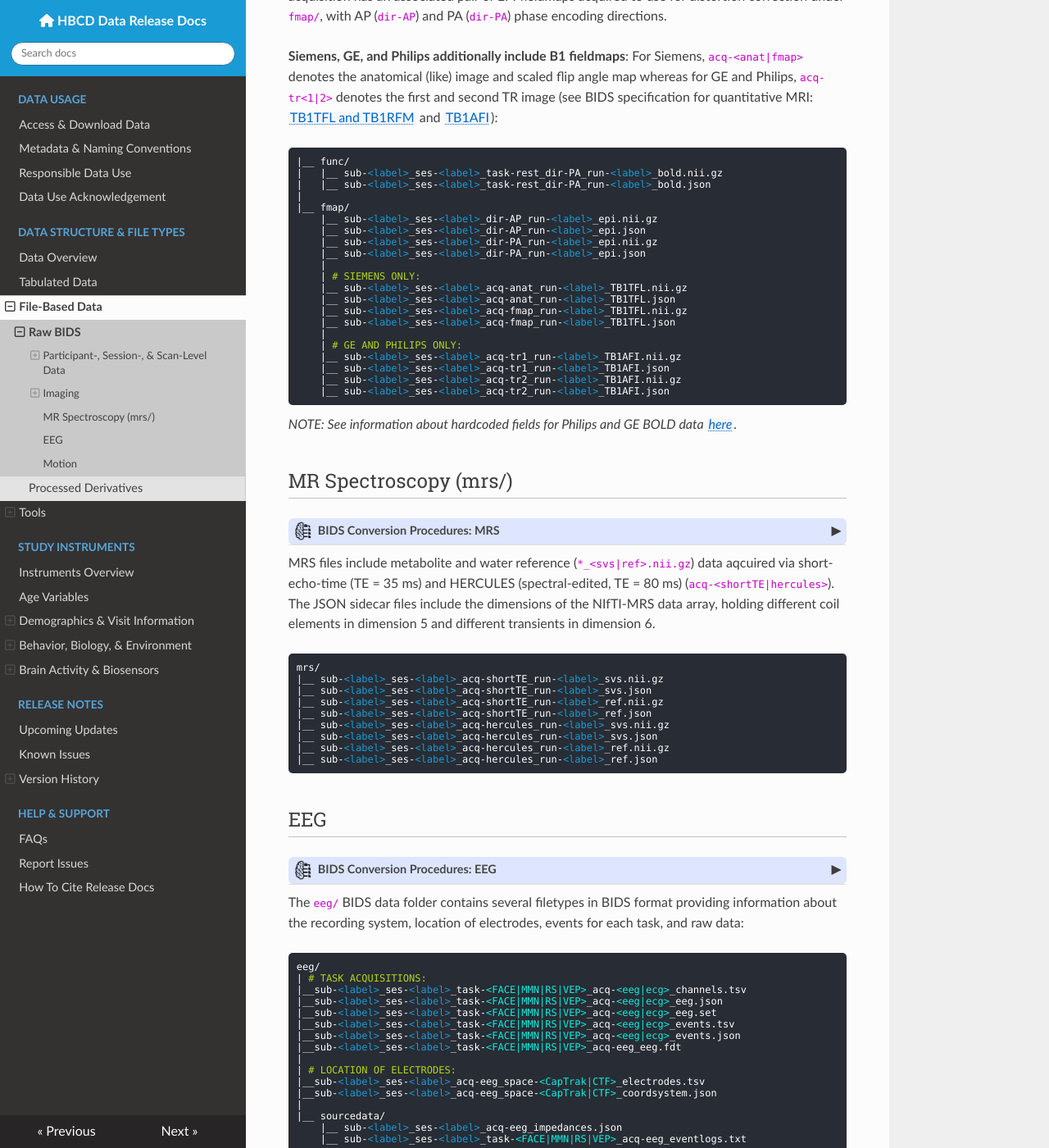
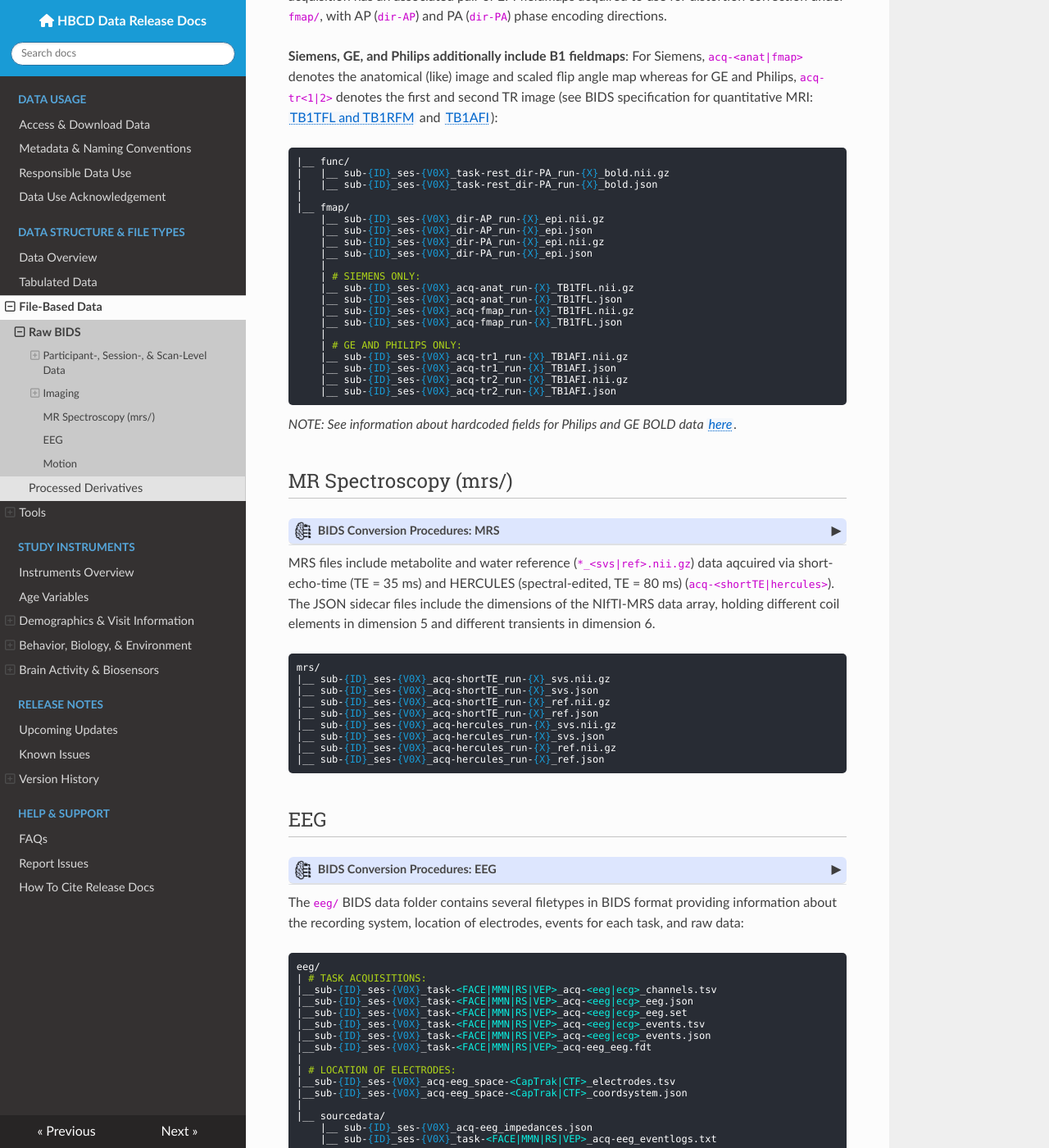
Before and after one commit to nbdc-datahub/hbcd-docs, an MkDocs documentation site: the page built from docs/datacuration/rawbids.md, in a window 1280 px wide and 1400 px high, scrolled down 2160 px. Shown: the whole window at 82% size. Built offline with MkDocs 1.6.1, drawn with Linux system fonts in a browser that asks for light colours; nearby versions of some CDN libraries; some of the changed text lies outside the part shown.

Commit message:
also update formatting of rawbids page

```diff
--- a/docs/datacuration/rawbids.md
+++ b/docs/datacuration/rawbids.md
@@ -5,10 +5,10 @@ The `rawdata/` folder includes raw <span class="tooltip">file-based<span class="
 <pre class="folder-tree">
 hbcd/
 |__ rawdata/
-    |__ sub-<span class="label">&lt;label&gt;</span>/
-    |   |__ sub-<span class="label">&lt;label&gt;</span>_sessions.tsv
-    |   |__ sub-<span class="label">&lt;label&gt;</span>_sessions.json
-    |   |__ ses-<span class="label">&lt;label&gt;</span>/
+    |__ sub-<span class="label">{ID}</span>/
+    |   |__ sub-<span class="label">{ID}</span>_sessions.tsv
+    |   |__ sub-<span class="label">{ID}</span>_sessions.json
+    |   |__ ses-<span class="label">{V0X}</span>/
     |       |__ anat/
     |       |__ dwi/
     |       |__ eeg/
@@ -16,8 +16,8 @@ hbcd/
     |       |__ func/
     |       |__ motion/
     |       |__ mrs/
-    |       |__ sub-<span class="label">&lt;label&gt;</span>_ses-<span class="label">&lt;label&gt;</span>_scans.tsv
-    |       |__ sub-<span class="label">&lt;label&gt;</span>_ses-<span class="label">&lt;label&gt;</span>_scans.json
+    |       |__ sub-<span class="label">{ID}</span>_ses-<span class="label">{V0X}</span>_scans.tsv
+    |       |__ sub-<span class="label">{ID}</span>_ses-<span class="label">{V0X}</span>_scans.json
     |
     |__ dataset_description.json
     |__ participants.tsv
@@ -90,14 +90,14 @@ Depending on the scanner manufacturer, <code>dcm2niix</code> conversion for QALA
 Anatomical files include T1- and T2-weighted MRI images, MRS localizer files (`acq-mrsLocAx` and `acq-mrsLocCor` indicate axial and coronal localizers, respectively), and Quantitative MRI QALAS files.
 <pre class="folder-tree">
 anat/
-|__ sub-<span class="label">&lt;label&gt;</span>_ses-<span class="label">&lt;label&gt;</span>_run-<span class="label">&lt;label&gt;</span>_T1w.nii.gz
-|__ sub-<span class="label">&lt;label&gt;</span>_ses-<span class="label">&lt;label&gt;</span>_run-<span class="label">&lt;label&gt;</span>_T1w.json
-|__ sub-<span class="label">&lt;label&gt;</span>_ses-<span class="label">&lt;label&gt;</span>_run-<span class="label">&lt;label&gt;</span>_T2w.nii.gz
-|__ sub-<span class="label">&lt;label&gt;</span>_ses-<span class="label">&lt;label&gt;</span>_run-<span class="label">&lt;label&gt;</span>_T2w.json
-|__ sub-<span class="label">&lt;label&gt;</span>_ses-<span class="label">&lt;label&gt;</span>_acq-sub-<span class="placeholder">&lt;mrsLocAx|mrsLocCor&gt;</span>_run-<span class="label">&lt;label&gt;</span>_T2w.nii.gz
-|__ sub-<span class="label">&lt;label&gt;</span>_ses-<span class="label">&lt;label&gt;</span>_acq-sub-<span class="placeholder">&lt;mrsLocAx|mrsLocCor&gt;</span>_run-<span class="label">&lt;label&gt;</span>_T2w.json
-|__ sub-<span class="label">&lt;label&gt;</span>_ses-<span class="label">&lt;label&gt;</span>_run-<span class="label">&lt;label&gt;</span>_inv-sub-<span class="placeholder">&lt;0|1|2|3|4&gt;</span>_QALAS.nii.gz
-|__ sub-<span class="label">&lt;label&gt;</span>_ses-<span class="label">&lt;label&gt;</span>_run-<span class="label">&lt;label&gt;</span>_inv-sub-<span class="placeholder">&lt;0|1|2|3|4&gt;</span>_QALAS.json
+|__ sub-<span class="label">{ID}</span>_ses-<span class="label">{V0X}</span>_run-<span class="label">{X}</span>_T1w.nii.gz
+|__ sub-<span class="label">{ID}</span>_ses-<span class="label">{V0X}</span>_run-<span class="label">{X}</span>_T1w.json
+|__ sub-<span class="label">{ID}</span>_ses-<span class="label">{V0X}</span>_run-<span class="label">{X}</span>_T2w.nii.gz
+|__ sub-<span class="label">{ID}</span>_ses-<span class="label">{V0X}</span>_run-<span class="label">{X}</span>_T2w.json
+|__ sub-<span class="label">{ID}</span>_ses-<span class="label">{V0X}</span>_acq-sub-<span class="placeholder">&lt;mrsLocAx|mrsLocCor&gt;</span>_run-<span class="label">{X}</span>_T2w.nii.gz
+|__ sub-<span class="label">{ID}</span>_ses-<span class="label">{V0X}</span>_acq-sub-<span class="placeholder">&lt;mrsLocAx|mrsLocCor&gt;</span>_run-<span class="label">{X}</span>_T2w.json
+|__ sub-<span class="label">{ID}</span>_ses-<span class="label">{V0X}</span>_run-<span class="label">{X}</span>_inv-sub-<span class="placeholder">&lt;0|1|2|3|4&gt;</span>_QALAS.nii.gz
+|__ sub-<span class="label">{ID}</span>_ses-<span class="label">{V0X}</span>_run-<span class="label">{X}</span>_inv-sub-<span class="placeholder">&lt;0|1|2|3|4&gt;</span>_QALAS.json
 </pre>
 *NOTE: See information about hardcoded fields for Philips and GE T1ws and post-BIDS conversion modifications for QALAS [here](#bids-imaging).*
 
@@ -105,12 +105,12 @@ anat/
 Diffusion files include DWI runs (`*_dwi.nii.gz`) along with `bval` and `bvec` files, which provide the magnitudes and orientations of the diffusion gradients for each volume, respectively. Single-band reference files (`*_sbref.nii.gz`) are also included in the release. All images were acquired in both AP (`dir-AP`) and PA (`dir-PA`) phase encoding directions.
 <pre class="folder-tree">
 dwi/
-|__ sub-<span class="label">&lt;label&gt;</span>_ses-<span class="label">&lt;label&gt;</span>_dir-<span class="placeholder">&lt;AP|PA&gt;</span>_run-<span class="label">&lt;label&gt;</span>_dwi.bval
-|__ sub-<span class="label">&lt;label&gt;</span>_ses-<span class="label">&lt;label&gt;</span>_dir-<span class="placeholder">&lt;AP|PA&gt;</span>_run-<span class="label">&lt;label&gt;</span>_dwi.bvec
-|__ sub-<span class="label">&lt;label&gt;</span>_ses-<span class="label">&lt;label&gt;</span>_dir-<span class="placeholder">&lt;AP|PA&gt;</span>_run-<span class="label">&lt;label&gt;</span>_dwi.nii.gz
-|__ sub-<span class="label">&lt;label&gt;</span>_ses-<span class="label">&lt;label&gt;</span>_dir-<span class="placeholder">&lt;AP|PA&gt;</span>_run-<span class="label">&lt;label&gt;</span>_dwi.json
-|__ sub-<span class="label">&lt;label&gt;</span>_ses-<span class="label">&lt;label&gt;</span>_dir-<span class="placeholder">&lt;AP|PA&gt;</span>_run-<span class="label">&lt;label&gt;</span>_sbref.json
-|__ sub-<span class="label">&lt;label&gt;</span>_ses-<span class="label">&lt;label&gt;</span>_dir-<span class="placeholder">&lt;AP|PA&gt;</span>_run-<span class="label">&lt;label&gt;</span>_sbref.nii.gz
+|__ sub-<span class="label">{ID}</span>_ses-<span class="label">{V0X}</span>_dir-<span class="placeholder">&lt;AP|PA&gt;</span>_run-<span class="label">{X}</span>_dwi.bval
+|__ sub-<span class="label">{ID}</span>_ses-<span class="label">{V0X}</span>_dir-<span class="placeholder">&lt;AP|PA&gt;</span>_run-<span class="label">{X}</span>_dwi.bvec
+|__ sub-<span class="label">{ID}</span>_ses-<span class="label">{V0X}</span>_dir-<span class="placeholder">&lt;AP|PA&gt;</span>_run-<span class="label">{X}</span>_dwi.nii.gz
+|__ sub-<span class="label">{ID}</span>_ses-<span class="label">{V0X}</span>_dir-<span class="placeholder">&lt;AP|PA&gt;</span>_run-<span class="label">{X}</span>_dwi.json
+|__ sub-<span class="label">{ID}</span>_ses-<span class="label">{V0X}</span>_dir-<span class="placeholder">&lt;AP|PA&gt;</span>_run-<span class="label">{X}</span>_sbref.json
+|__ sub-<span class="label">{ID}</span>_ses-<span class="label">{V0X}</span>_dir-<span class="placeholder">&lt;AP|PA&gt;</span>_run-<span class="label">{X}</span>_sbref.nii.gz
 </pre>
 *NOTE: See information about hardcoded fields for Philips and GE DWI data [here](#bids-imaging).*
 
@@ -121,26 +121,26 @@ Functional files include BOLD functional resting state images under `func/`. Eac
 
 <pre class="folder-tree">
 |__ func/
-|   |__ sub-<span class="label">&lt;label&gt;</span>_ses-<span class="label">&lt;label&gt;</span>_task-rest_dir-PA_run-<span class="label">&lt;label&gt;</span>_bold.nii.gz
-|   |__ sub-<span class="label">&lt;label&gt;</span>_ses-<span class="label">&lt;label&gt;</span>_task-rest_dir-PA_run-<span class="label">&lt;label&gt;</span>_bold.json
+|   |__ sub-<span class="label">{ID}</span>_ses-<span class="label">{V0X}</span>_task-rest_dir-PA_run-<span class="label">{X}</span>_bold.nii.gz
+|   |__ sub-<span class="label">{ID}</span>_ses-<span class="label">{V0X}</span>_task-rest_dir-PA_run-<span class="label">{X}</span>_bold.json
 |
 |__ fmap/
-    |__ sub-<span class="label">&lt;label&gt;</span>_ses-<span class="label">&lt;label&gt;</span>_dir-AP_run-<span class="label">&lt;label&gt;</span>_epi.nii.gz
-    |__ sub-<span class="label">&lt;label&gt;</span>_ses-<span class="label">&lt;label&gt;</span>_dir-AP_run-<span class="label">&lt;label&gt;</span>_epi.json
-    |__ sub-<span class="label">&lt;label&gt;</span>_ses-<span class="label">&lt;label&gt;</span>_dir-PA_run-<span class="label">&lt;label&gt;</span>_epi.nii.gz
-    |__ sub-<span class="label">&lt;label&gt;</span>_ses-<span class="label">&lt;label&gt;</span>_dir-PA_run-<span class="label">&lt;label&gt;</span>_epi.json
+    |__ sub-<span class="label">{ID}</span>_ses-<span class="label">{V0X}</span>_dir-AP_run-<span class="label">{X}</span>_epi.nii.gz
+    |__ sub-<span class="label">{ID}</span>_ses-<span class="label">{V0X}</span>_dir-AP_run-<span class="label">{X}</span>_epi.json
+    |__ sub-<span class="label">{ID}</span>_ses-<span class="label">{V0X}</span>_dir-PA_run-<span class="label">{X}</span>_epi.nii.gz
+    |__ sub-<span class="label">{ID}</span>_ses-<span class="label">{V0X}</span>_dir-PA_run-<span class="label">{X}</span>_epi.json
 	|
 	| <span class="hashtag"># SIEMENS ONLY:</span>
-    |__ sub-<span class="label">&lt;label&gt;</span>_ses-<span class="label">&lt;label&gt;</span>_acq-anat_run-<span class="label">&lt;label&gt;</span>_TB1TFL.nii.gz
-    |__ sub-<span class="label">&lt;label&gt;</span>_ses-<span class="label">&lt;label&gt;</span>_acq-anat_run-<span class="label">&lt;label&gt;</span>_TB1TFL.json
-    |__ sub-<span class="label">&lt;label&gt;</span>_ses-<span class="label">&lt;label&gt;</span>_acq-fmap_run-<span class="label">&lt;label&gt;</span>_TB1TFL.nii.gz
-    |__ sub-<span class="label">&lt;label&gt;</span>_ses-<span class="label">&lt;label&gt;</span>_acq-fmap_run-<span class="label">&lt;label&gt;</span>_TB1TFL.json
+    |__ sub-<span class="label">{ID}</span>_ses-<span class="label">{V0X}</span>_acq-anat_run-<span class="label">{X}</span>_TB1TFL.nii.gz
+    |__ sub-<span class="label">{ID}</span>_ses-<span class="label">{V0X}</span>_acq-anat_run-<span class="label">{X}</span>_TB1TFL.json
+    |__ sub-<span class="label">{ID}</span>_ses-<span class="label">{V0X}</span>_acq-fmap_run-<span class="label">{X}</span>_TB1TFL.nii.gz
+    |__ sub-<span class="label">{ID}</span>_ses-<span class="label">{V0X}</span>_acq-fmap_run-<span class="label">{X}</span>_TB1TFL.json
 	|
 	| <span class="hashtag"># GE AND PHILIPS ONLY:</span>
-    |__ sub-<span class="label">&lt;label&gt;</span>_ses-<span class="label">&lt;label&gt;</span>_acq-tr1_run-<span class="label">&lt;label&gt;</span>_TB1AFI.nii.gz
-    |__ sub-<span class="label">&lt;label&gt;</span>_ses-<span class="label">&lt;label&gt;</span>_acq-tr1_run-<span class="label">&lt;label&gt;</span>_TB1AFI.json
-    |__ sub-<span class="label">&lt;label&gt;</span>_ses-<span class="label">&lt;label&gt;</span>_acq-tr2_run-<span class="label">&lt;label&gt;</span>_TB1AFI.nii.gz
-    |__ sub-<span class="label">&lt;label&gt;</span>_ses-<span class="label">&lt;label&gt;</span>_acq-tr2_run-<span class="label">&lt;label&gt;</span>_TB1AFI.json
+    |__ sub-<span class="label">{ID}</span>_ses-<span class="label">{V0X}</span>_acq-tr1_run-<span class="label">{X}</span>_TB1AFI.nii.gz
+    |__ sub-<span class="label">{ID}</span>_ses-<span class="label">{V0X}</span>_acq-tr1_run-<span class="label">{X}</span>_TB1AFI.json
+    |__ sub-<span class="label">{ID}</span>_ses-<span class="label">{V0X}</span>_acq-tr2_run-<span class="label">{X}</span>_TB1AFI.nii.gz
+    |__ sub-<span class="label">{ID}</span>_ses-<span class="label">{V0X}</span>_acq-tr2_run-<span class="label">{X}</span>_TB1AFI.json
 </pre>
 *NOTE: See information about hardcoded fields for Philips and GE BOLD data [here](#bids-imaging).*
 
@@ -163,14 +163,14 @@ Functional files include BOLD functional resting state images under `func/`. Eac
 MRS files include metabolite and water reference (`*_<svs|ref>.nii.gz`) data aqcuired via short-echo-time (TE = 35 ms) and HERCULES (spectral-edited, TE = 80 ms) (`acq-<shortTE|hercules>`). The JSON sidecar files include the dimensions of the NIfTI-MRS data array, holding different coil elements in dimension 5 and different transients in dimension 6.
 <pre class="folder-tree">
 mrs/
-|__ sub-<span class="label">&lt;label&gt;</span>_ses-<span class="label">&lt;label&gt;</span>_acq-shortTE_run-<span class="label">&lt;label&gt;</span>_svs.nii.gz
-|__ sub-<span class="label">&lt;label&gt;</span>_ses-<span class="label">&lt;label&gt;</span>_acq-shortTE_run-<span class="label">&lt;label&gt;</span>_svs.json
-|__ sub-<span class="label">&lt;label&gt;</span>_ses-<span class="label">&lt;label&gt;</span>_acq-shortTE_run-<span class="label">&lt;label&gt;</span>_ref.nii.gz
-|__ sub-<span class="label">&lt;label&gt;</span>_ses-<span class="label">&lt;label&gt;</span>_acq-shortTE_run-<span class="label">&lt;label&gt;</span>_ref.json
-|__ sub-<span class="label">&lt;label&gt;</span>_ses-<span class="label">&lt;label&gt;</span>_acq-hercules_run-<span class="label">&lt;label&gt;</span>_svs.nii.gz
-|__ sub-<span class="label">&lt;label&gt;</span>_ses-<span class="label">&lt;label&gt;</span>_acq-hercules_run-<span class="label">&lt;label&gt;</span>_svs.json
-|__ sub-<span class="label">&lt;label&gt;</span>_ses-<span class="label">&lt;label&gt;</span>_acq-hercules_run-<span class="label">&lt;label&gt;</span>_ref.nii.gz
-|__ sub-<span class="label">&lt;label&gt;</span>_ses-<span class="label">&lt;label&gt;</span>_acq-hercules_run-<span class="label">&lt;label&gt;</span>_ref.json
+|__ sub-<span class="label">{ID}</span>_ses-<span class="label">{V0X}</span>_acq-shortTE_run-<span class="label">{X}</span>_svs.nii.gz
+|__ sub-<span class="label">{ID}</span>_ses-<span class="label">{V0X}</span>_acq-shortTE_run-<span class="label">{X}</span>_svs.json
+|__ sub-<span class="label">{ID}</span>_ses-<span class="label">{V0X}</span>_acq-shortTE_run-<span class="label">{X}</span>_ref.nii.gz
+|__ sub-<span class="label">{ID}</span>_ses-<span class="label">{V0X}</span>_acq-shortTE_run-<span class="label">{X}</span>_ref.json
+|__ sub-<span class="label">{ID}</span>_ses-<span class="label">{V0X}</span>_acq-hercules_run-<span class="label">{X}</span>_svs.nii.gz
+|__ sub-<span class="label">{ID}</span>_ses-<span class="label">{V0X}</span>_acq-hercules_run-<span class="label">{X}</span>_svs.json
+|__ sub-<span class="label">{ID}</span>_ses-<span class="label">{V0X}</span>_acq-hercules_run-<span class="label">{X}</span>_ref.nii.gz
+|__ sub-<span class="label">{ID}</span>_ses-<span class="label">{V0X}</span>_acq-hercules_run-<span class="label">{X}</span>_ref.json
 </pre>
 
 ## EEG
@@ -194,20 +194,20 @@ The `eeg/` BIDS data folder contains several filetypes in BIDS format providing
 <pre class="folder-tree">
 eeg/
 | <span class="hashtag"># TASK ACQUISITIONS:</span>
-|__sub-<span class="label">&lt;label&gt;</span>_ses-<span class="label">&lt;label&gt;</span>_task-<span class="placeholder">&lt;FACE|MMN|RS|VEP&gt;</span>_acq-<span class="placeholder">&lt;eeg|ecg&gt;</span>_channels.tsv
-|__sub-<span class="label">&lt;label&gt;</span>_ses-<span class="label">&lt;label&gt;</span>_task-<span class="placeholder">&lt;FACE|MMN|RS|VEP&gt;</span>_acq-<span class="placeholder">&lt;eeg|ecg&gt;</span>_eeg.json
-|__sub-<span class="label">&lt;label&gt;</span>_ses-<span class="label">&lt;label&gt;</span>_task-<span class="placeholder">&lt;FACE|MMN|RS|VEP&gt;</span>_acq-<span class="placeholder">&lt;eeg|ecg&gt;</span>_eeg.set
-|__sub-<span class="label">&lt;label&gt;</span>_ses-<span class="label">&lt;label&gt;</span>_task-<span class="placeholder">&lt;FACE|MMN|RS|VEP&gt;</span>_acq-<span class="placeholder">&lt;eeg|ecg&gt;</span>_events.tsv
-|__sub-<span class="label">&lt;label&gt;</span>_ses-<span class="label">&lt;label&gt;</span>_task-<span class="placeholder">&lt;FACE|MMN|RS|VEP&gt;</span>_acq-<span class="placeholder">&lt;eeg|ecg&gt;</span>_events.json
-|__sub-<span class="label">&lt;label&gt;</span>_ses-<span class="label">&lt;label&gt;</span>_task-<span class="placeholder">&lt;FACE|MMN|RS|VEP&gt;</span>_acq-eeg_eeg.fdt
+|__sub-<span class="label">{ID}</span>_ses-<span class="label">{V0X}</span>_task-<span class="placeholder">&lt;FACE|MMN|RS|VEP&gt;</span>_acq-<span class="placeholder">&lt;eeg|ecg&gt;</span>_channels.tsv
+|__sub-<span class="label">{ID}</span>_ses-<span class="label">{V0X}</span>_task-<span class="placeholder">&lt;FACE|MMN|RS|VEP&gt;</span>_acq-<span class="placeholder">&lt;eeg|ecg&gt;</span>_eeg.json
+|__sub-<span class="label">{ID}</span>_ses-<span class="label">{V0X}</span>_task-<span class="placeholder">&lt;FACE|MMN|RS|VEP&gt;</span>_acq-<span class="placeholder">&lt;eeg|ecg&gt;</span>_eeg.set
+|__sub-<span class="label">{ID}</span>_ses-<span class="label">{V0X}</span>_task-<span class="placeholder">&lt;FACE|MMN|RS|VEP&gt;</span>_acq-<span class="placeholder">&lt;eeg|ecg&gt;</span>_events.tsv
+|__sub-<span class="label">{ID}</span>_ses-<span class="label">{V0X}</span>_task-<span class="placeholder">&lt;FACE|MMN|RS|VEP&gt;</span>_acq-<span class="placeholder">&lt;eeg|ecg&gt;</span>_events.json
+|__sub-<span class="label">{ID}</span>_ses-<span class="label">{V0X}</span>_task-<span class="placeholder">&lt;FACE|MMN|RS|VEP&gt;</span>_acq-eeg_eeg.fdt
 |
 | <span class="hashtag"># LOCATION OF ELECTRODES:</span>
-|__sub-<span class="label">&lt;label&gt;</span>_ses-<span class="label">&lt;label&gt;</span>_acq-eeg_space-<span class="placeholder">&lt;CapTrak|CTF&gt;</span>_electrodes.tsv
-|__sub-<span class="label">&lt;label&gt;</span>_ses-<span class="label">&lt;label&gt;</span>_acq-eeg_space-<span class="placeholder">&lt;CapTrak|CTF&gt;</span>_coordsystem.json
+|__sub-<span class="label">{ID}</span>_ses-<span class="label">{V0X}</span>_acq-eeg_space-<span class="placeholder">&lt;CapTrak|CTF&gt;</span>_electrodes.tsv
+|__sub-<span class="label">{ID}</span>_ses-<span class="label">{V0X}</span>_acq-eeg_space-<span class="placeholder">&lt;CapTrak|CTF&gt;</span>_coordsystem.json
 |
 |__ sourcedata/
-    |__ sub-<span class="label">&lt;label&gt;</span>_ses-<span class="label">&lt;label&gt;</span>_acq-eeg_impedances.json
-    |__ sub-<span class="label">&lt;label&gt;</span>_ses-<span class="label">&lt;label&gt;</span>_task-<span class="placeholder">&lt;FACE|MMN|RS|VEP&gt;</span>_acq-eeg_eventlogs.txt
+    |__ sub-<span class="label">{ID}</span>_ses-<span class="label">{V0X}</span>_acq-eeg_impedances.json
+    |__ sub-<span class="label">{ID}</span>_ses-<span class="label">{V0X}</span>_task-<span class="placeholder">&lt;FACE|MMN|RS|VEP&gt;</span>_acq-eeg_eventlogs.txt
 </pre>
 
 <table class="table-no-vertical-lines" style="width: 100%; border-collapse: collapse; table-layout: fixed;">
@@ -251,10 +251,12 @@ eeg/
 ## Motion
 Axivity AX6 sensor data provided in the data release include `_motion.tsv` sensor recordings with corresponding `*_channels.tsv` files that describe each column of of the motion file. The acquisition (`acq-`) label for the calibration files is `calibration` while the label for the 72-hr data files is `primary`. The `task` label will be either `LeftLegMovement` or `RightLegMovement` for sensors placed on the left or right leg. Each `.tsv` file is accompanied by a JSON sidecar containing recording-related metadata:
 
-<pre class="folder-tree">
+<pre class="folder-tree" style="font-size: 11px;">
 motion/
-|__ sub-<span class="label">&lt;label&gt;</span>_ses-<span class="label">&lt;label&gt;</span>_task-<span class="label">&lt;label&gt;</span>_tracksys-imu_acq-<span class="label">&lt;label&gt;</span>_motion.tsv
-|__ sub-<span class="label">&lt;label&gt;</span>_ses-<span class="label">&lt;label&gt;</span>_task-<span class="label">&lt;label&gt;</span>_tracksys-imu_acq-<span class="label">&lt;label&gt;</span>_motion.json
-|__ sub-<span class="label">&lt;label&gt;</span>_ses-<span class="label">&lt;label&gt;</span>_task-<span class="label">&lt;label&gt;</span>_tracksys-imu_acq-<span class="label">&lt;label&gt;</span>_channels.tsv
-|__ sub-<span class="label">&lt;label&gt;</span>_ses-<span class="label">&lt;label&gt;</span>_task-<span class="label">&lt;label&gt;</span>_tracksys-imu_acq-<span class="label">&lt;label&gt;</span>_channels.json
+|__ sub-<span class="label">{ID}</span>_ses-<span class="label">{V0X}</span>_task-<span class="label">&lt;LeftLegMovement|RightLegMovement&gt;</span>_tracksys-imu_acq-<span class="label">&lt;calibration|primary&gt;</span>_motion.tsv
+|__ sub-<span class="label">{ID}</span>_ses-<span class="label">{V0X}</span>_task-<span class="label">&lt;LeftLegMovement|RightLegMovement&gt;</span>_tracksys-imu_acq-<span class="label">&lt;calibration|primary&gt;</span>_motion.json
+|__ sub-<span class="label">{ID}</span>_ses-<span class="label">{V0X}</span>_task-<span class="label">&lt;LeftLegMovement|RightLegMovement&gt;</span>_tracksys-imu_acq-<span class="label">&lt;calibration|primary&gt;</span>_channels.tsv
+|__ sub-<span class="label">{ID}</span>_ses-<span class="label">{V0X}</span>_task-<span class="label">&lt;LeftLegMovement|RightLegMovement&gt;</span>_tracksys-imu_acq-<span class="label">&lt;calibration|primary&gt;</span>_channels.json
 </pre>
+
+<br>
```
